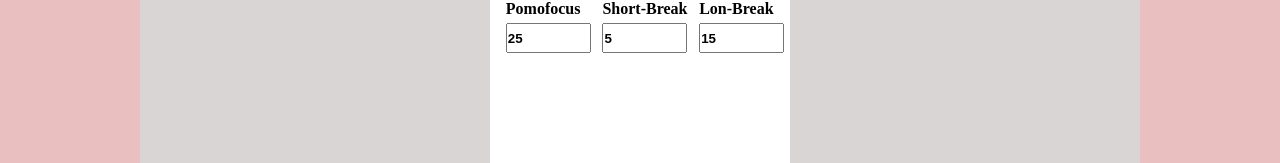
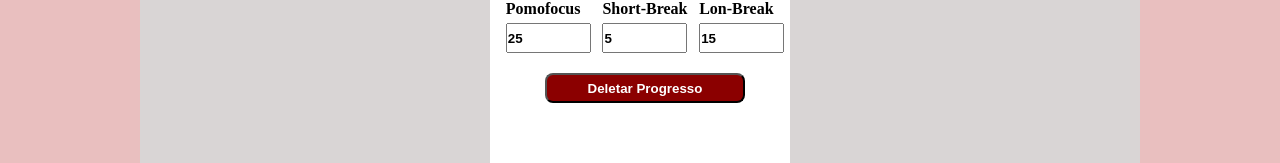
Before and after one commit to wilian-tavares/PomoPrize, a React (Create React App) app: page / in a window 1280 px wide. Both pictures are taken after a click on the button "Settings". Shown: the part 395-558 px from the top of the page. Built offline with nearby package versions, Linux system fonts and the light colour scheme.

Commit message:
Feat: Botão delet Progress

```diff
--- a/src/components/Header/header.module.scss
+++ b/src/components/Header/header.module.scss
@@ -100,6 +100,29 @@
                 font-weight: bold;
             }
         }
+
+        .buttonDelet {
+            margin-top: 20px;
+            display: flex;
+            justify-content: center;
+
+            height: 30px;
+            border-radius: 20px;
+
+            button {
+                border-radius: 8px;
+                background-color: var(--primary2);
+                color: var(--white);
+
+                font-weight: bold;
+                height: 30px;
+                width: 80%;
+
+                max-width: 200px;
+                cursor: pointer;
+                border-radius: 8px;
+            }
+        }
     }
 }
 
--- a/src/components/Header/index.tsx
+++ b/src/components/Header/index.tsx
@@ -13,6 +13,7 @@
     HandleFocus: (newMinutes: number) => void;
     HandleShort: (newShort: number) => void;
     HandleLong: (newLong: number) => void;
+    DeletProgress: () => void;
 }
 
 export default function Header({ theme,
@@ -22,6 +23,7 @@
                                 newFocus,
                                 newShort,
                                 newLong,
+                                DeletProgress
                             }: HeaderProps) {
 
 
@@ -91,6 +93,10 @@
                                 />
                             </div>
                         </div>
+
+                        <div className={styles.buttonDelet}>
+                            <button onClick={DeletProgress}>Deletar Progresso</button>
+                        </div>
                     </div>
                 </div>
             </Modal>
--- a/src/pages/Home/index.tsx
+++ b/src/pages/Home/index.tsx
@@ -164,6 +164,12 @@
         }
     }
 
+    function DeletProgress(){
+        setMyPoints(0);
+        setCurrentLevel(0);
+        setForNextLevel(100);
+    }
+
     useEffect(() => {
         if (running) {
             const interval = setInterval(() => {
@@ -318,7 +324,7 @@
                 newFocus={newFocus}
                 newShort={newShort}
                 newLong={newLong}
-            />
+                DeletProgress={()=> DeletProgress() }            />
 
             <div className={`${styles.containerHome} ${styles[theme]}`}>
                 <div className={styles.progress}>
```
